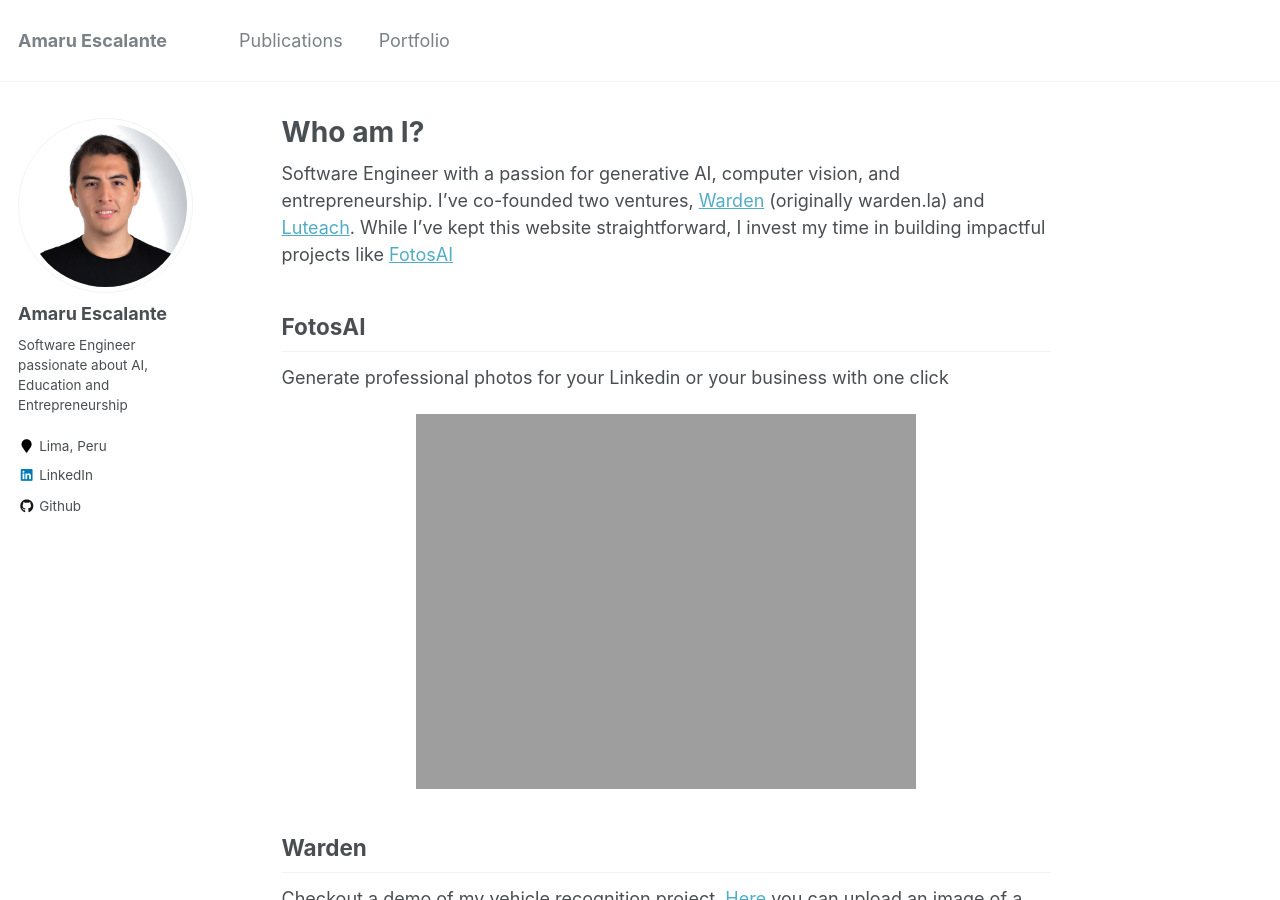
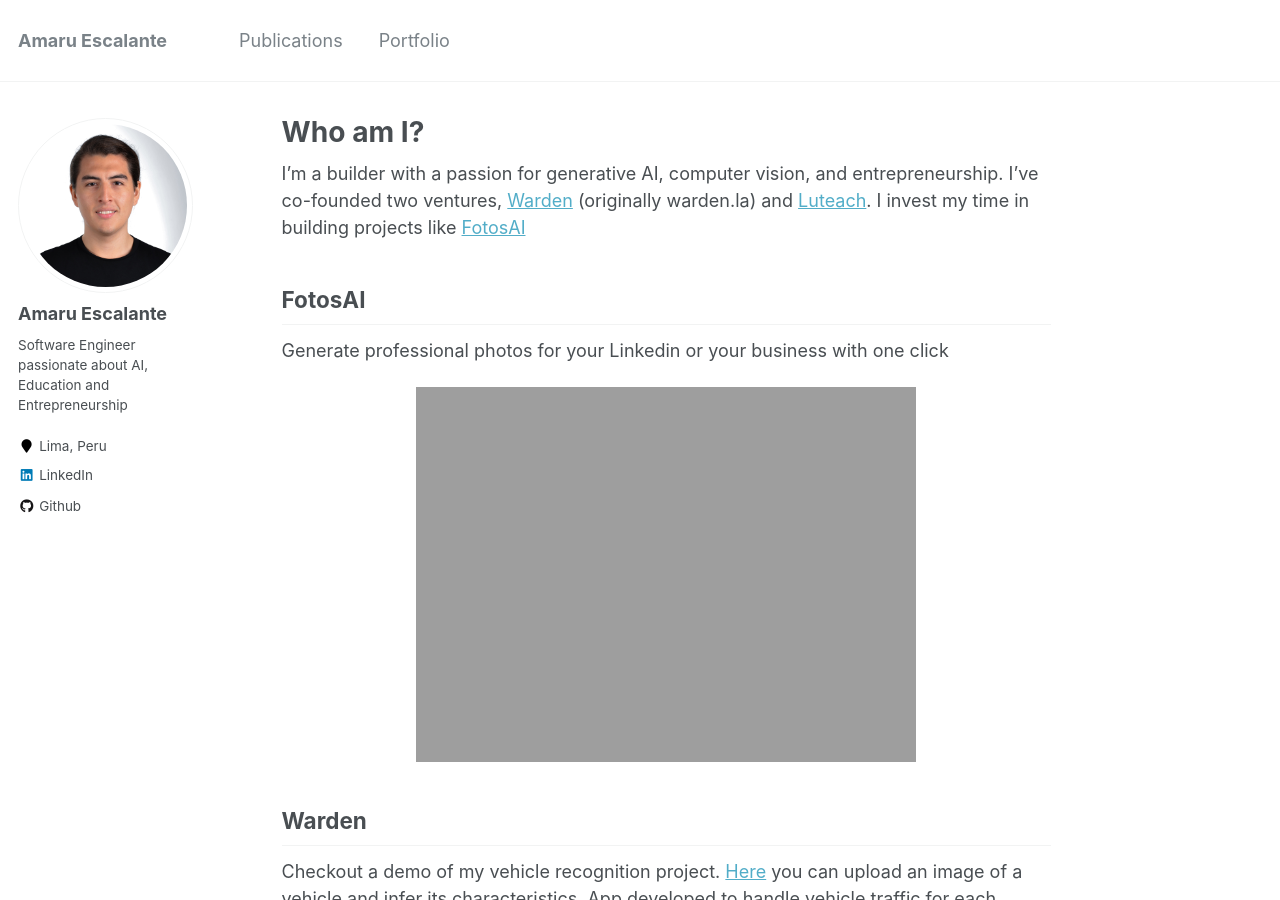
Before and after one commit to AmaruEscalante/amaru.github.io, a Jekyll site: the page built from _pages/about.md, in a window 1280 px wide and 900 px high. Built offline with Jekyll 4.4.1, drawn with Linux system fonts in a browser that asks for light colours.

Commit message:
feat: update FotosAI section image and refine bio text

```diff
--- a/_pages/about.md
+++ b/_pages/about.md
@@ -8,12 +8,12 @@ redirect_from:
   - /about.html
 ---
 
-Software Engineer with a passion for generative AI, computer vision, and entrepreneurship. I've co-founded two ventures, [Warden](http://wardentec.com) (originally warden.la) and [Luteach](https://luteach.com). While I've kept this website straightforward, I invest my time in building impactful projects like [FotosAI](https://app.fotosai.xyz)
+I'm a builder with a passion for generative AI, computer vision, and entrepreneurship. I've co-founded two ventures, [Warden](http://wardentec.com) (originally warden.la) and [Luteach](https://luteach.com). I invest my time in building projects like [FotosAI](https://app.fotosai.xyz)
 
 ## FotosAI
 Generate professional photos for your Linkedin or your business with one click
 <p align="center">
-  <img src="https://amaruescalante.io/files/fotosai/fotos.png" width="500">
+  <img src="https://amaruescalante.io/files/fotosai/landing.png" width="500">
 </p>
 
 
```
Also changed, not shown: 1 other file.
